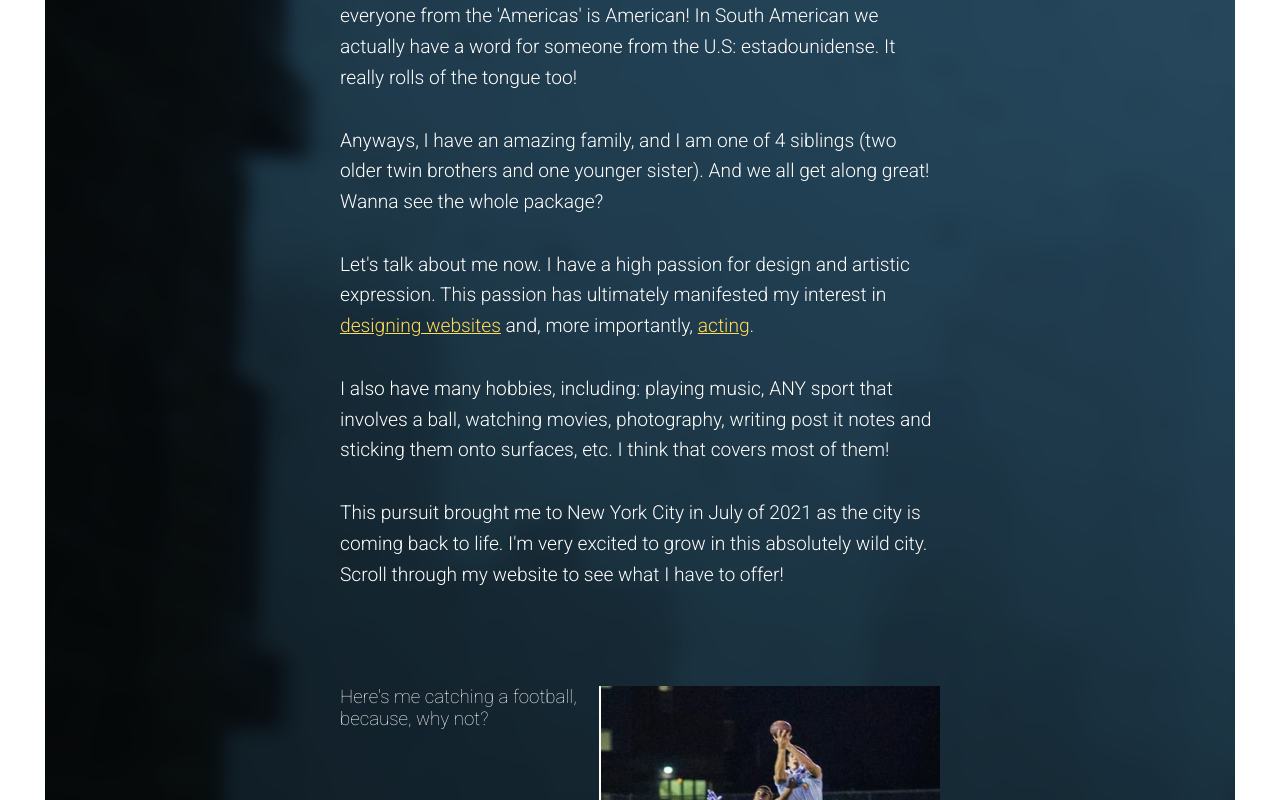
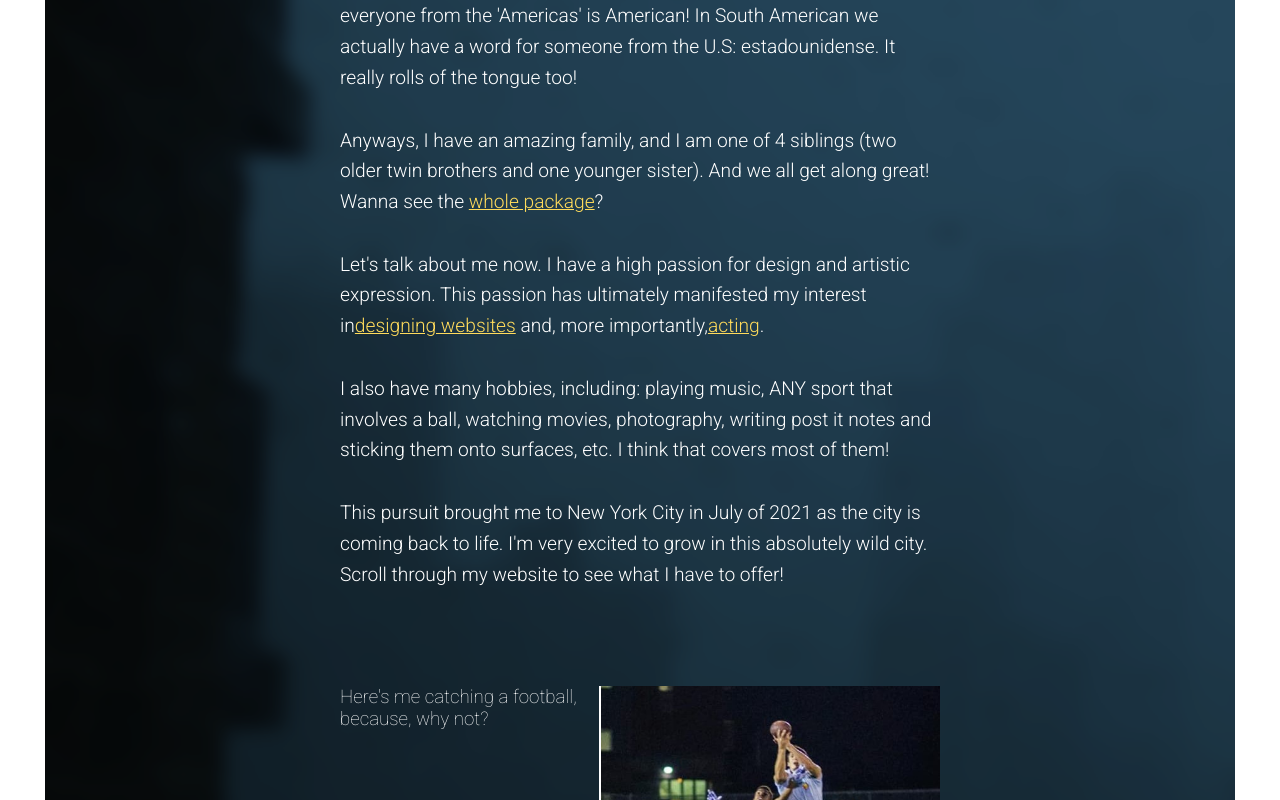
Before and after one commit to yosoymatiasn/matiasdabbles, a React (Create React App) app: page / in a window 1280 px wide. Shown: the part 1300-2100 px from the top of the page. Built offline with nearby package versions, Linux system fonts and the light colour scheme; the HTML template or start-up script is replaced by a standard one.

Commit message:
added family img

```diff
--- a/src/App.js
+++ b/src/App.js
@@ -1,4 +1,6 @@
+import { useRef, useState, useEffect } from "react";
 import "./app.scss";
+import Family from "./assets/img/family.jpg";
 import Navbar from "./components/Navbar";
 import Intro from "./components/Intro";
 import About from "./components/About";
@@ -7,7 +9,35 @@ import Work from "./components/Work";
 import Footer from "./components/Footer";
 
 function App() {
-	const styles = {};
+	useEffect(() => {
+		const lightbox = document.createElement("div");
+		lightbox.id = "lightbox";
+		document.body.appendChild(lightbox);
+		const expandBtns = document.querySelectorAll(
+			".headshot-card>.expand, .lightboxBtn"
+		);
+		expandBtns.forEach((btn) => {
+			btn.addEventListener("click", (e) => {
+				lightbox.classList.add("active");
+				const lightboxImg = document.createElement("img");
+				const image = btn.parentElement.querySelector("img");
+				if (image !== null) {
+					lightboxImg.src = image.src;
+				} else {
+					console.log({ Family });
+					lightboxImg.src = Family;
+				}
+				while (lightbox.firstChild) {
+					lightbox.removeChild(lightbox.firstChild);
+				}
+				lightbox.appendChild(lightboxImg);
+			});
+		});
+		lightbox.addEventListener("click", (e) => {
+			if (e.target !== e.currentTarget) return;
+			lightbox.classList.remove("active");
+		});
+	});
 
 	return (
 		<div className="App">
--- a/src/app.scss
+++ b/src/app.scss
@@ -59,7 +59,12 @@ a {
     transition: all .2s ease-in-out;
 }
 
-section a {
+.text-link {
+    cursor: pointer;
+    text-decoration: underline;
+}
+
+section a, .text-link {
     color: $arg-yellow;
 }
 
--- a/src/components/About/About.jsx
+++ b/src/components/About/About.jsx
@@ -43,8 +43,8 @@ export default function About() {
 					</div>
 				</div>
 				<p>
-					<span>
-						Computer Science Major&nbsp;&nbsp; -----> &nbsp;&nbsp;Actor.{" "}
+					<span className="subheading">
+						Computer Science Major&nbsp;&nbsp; -----> &nbsp;&nbsp;Actor.
 					</span>
 				</p>
 				<p>
@@ -58,12 +58,13 @@ export default function About() {
 				<p>
 					Anyways, I have an amazing family, and I am one of 4 siblings (two
 					older twin brothers and one younger sister). And we all get along
-					great! Wanna see the whole package?
+					great! Wanna see the{" "}
+					<span className="lightboxBtn text-link">whole package</span>?
 				</p>
 				<p>
 					Let's talk about me now. I have a high passion for design and artistic
-					expression. This passion has ultimately manifested my interest in{" "}
-					<a href="#work">designing websites</a> and, more importantly,{" "}
+					expression. This passion has ultimately manifested my interest in
+					<a href="#work">designing websites</a> and, more importantly,
 					<a href="#media">acting</a>.
 				</p>
 				<p>
--- a/src/components/About/about.scss
+++ b/src/components/About/about.scss
@@ -15,7 +15,7 @@
         margin-right: auto;
     }
 
-    span {
+    .subheading {
         display: block;
         font-weight: 600;
         font-style: italic;
--- a/src/components/Acting/Acting.jsx
+++ b/src/components/Acting/Acting.jsx
@@ -5,29 +5,6 @@ import Serious from "../../assets/img/hs-serious.jpg";
 import Happy from "../../assets/img/hs-happy.jpg";
 
 export default function Acting() {
-	useEffect(() => {
-		const lightbox = document.createElement("div");
-		lightbox.id = "lightbox";
-		document.body.appendChild(lightbox);
-		const expandBtns = document.querySelectorAll(".headshot-card>.expand");
-		expandBtns.forEach((btn) => {
-			btn.addEventListener("click", (e) => {
-				lightbox.classList.add("active");
-				const lightboxImg = document.createElement("img");
-				const image = btn.parentElement.querySelector("img");
-				lightboxImg.src = image.src;
-				while (lightbox.firstChild) {
-					lightbox.removeChild(lightbox.firstChild);
-				}
-				lightbox.appendChild(lightboxImg);
-			});
-		});
-		lightbox.addEventListener("click", (e) => {
-			if (e.target !== e.currentTarget) return;
-			lightbox.classList.remove("active");
-		});
-	});
-
 	return (
 		<section id="media" className="acting-section home-section full-width">
 			<div className="acting-rows">
```
Also changed, not shown: src/assets/img/family.jpg (added), 11 other files (tests, documents, lock files or other folders).
